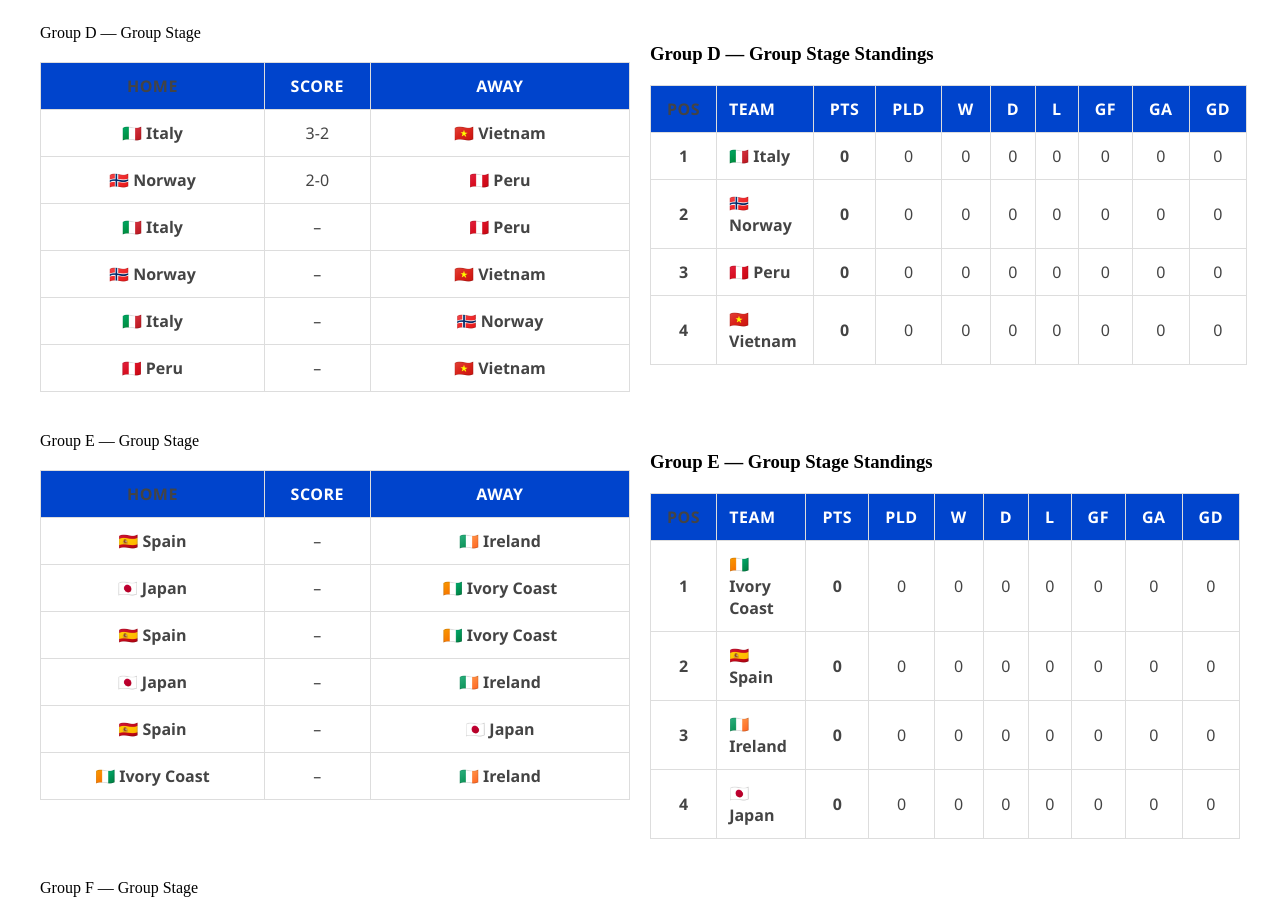
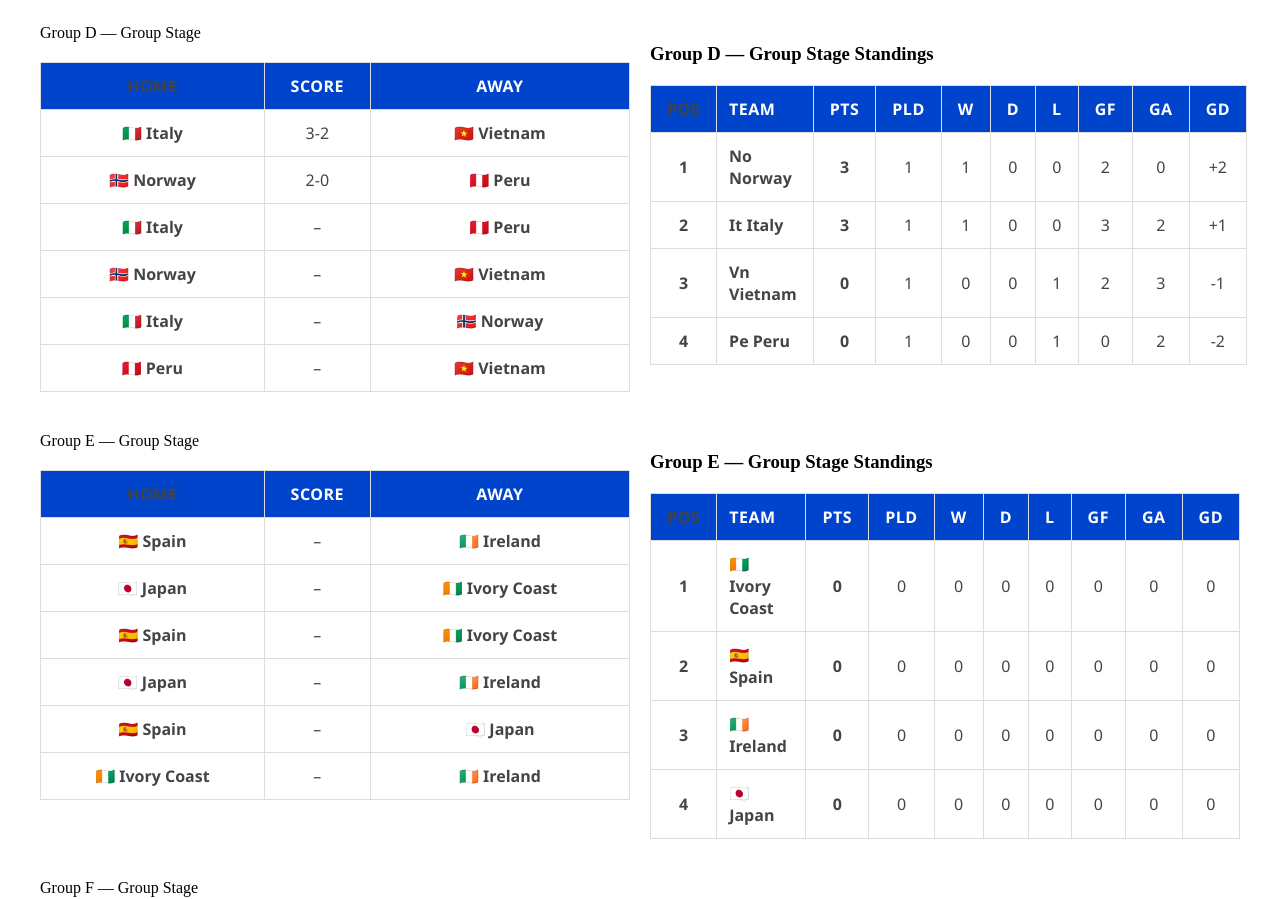
Before and after one commit to MarcusMachado15/whoisgonnawin-clean, a Next.js app: page /worldcup in a window 1280 px wide. Shown: the part 1400-2299 px from the top of the page. Built offline with nearby package versions, Linux system fonts and the light colour scheme.

Commit message:
Atualiza World Cup 2025 (grupos e estilo)

```diff
--- a/app/worldcup/page.tsx
+++ b/app/worldcup/page.tsx
@@ -108,7 +108,11 @@ const groupsData: Record<string, { title?: string; matches: Match[]; standings:
       { home: '🇮🇹 Italy',   score: '–', away: '🇳🇴 Norway' },
       { home: '🇵🇪 Peru',    score: '–', away: '🇻🇳 Vietnam' },
     ],
-    standings: [],
+    standings: [  { pos: 1, team: 'No Norway',  played: 1, won: 1, draw: 0, lost: 0, gf: 2, ga: 0, gd:  2, pts: 3 },
+  { pos: 2, team: 'It Italy',   played: 1, won: 1, draw: 0, lost: 0, gf: 3, ga: 2, gd:  1, pts: 3 },
+  { pos: 3, team: 'Vn Vietnam', played: 1, won: 0, draw: 0, lost: 1, gf: 2, ga: 3, gd: -1, pts: 0 },
+  { pos: 4, team: 'Pe Peru',    played: 1, won: 0, draw: 0, lost: 1, gf: 0, ga: 2, gd: -2, pts: 0 },
+],
   },
 
   'Group E': {
```
